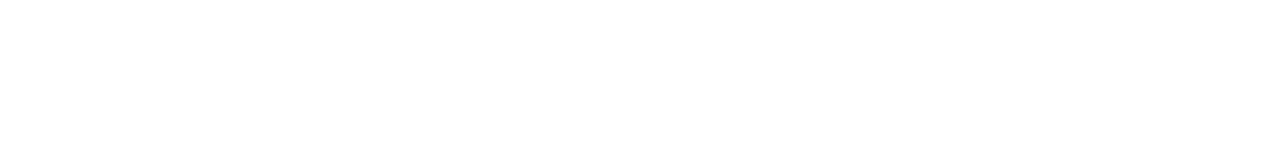
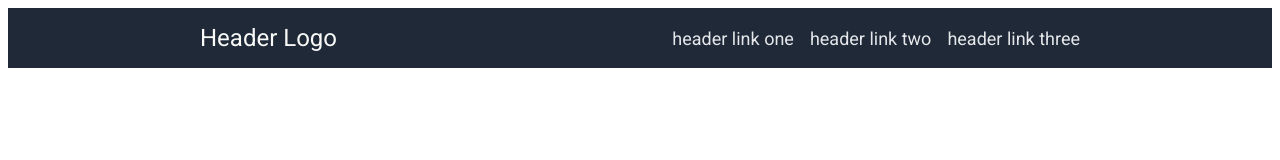
Before and after one commit to mdavison35/landing-page, a plain HTML site: page index.html in a window 1280 px wide. Drawn offline with Linux system fonts and the light colour scheme.

Commit message:
Add and style content for header of index.html
Prior to this change, the header was an empty div. This change adds
the header logo and three header links. It adds background-color,
font and text color and spaces the items.

```diff
--- a/index.html
+++ b/index.html
@@ -4,9 +4,20 @@
     <meta charset="UTF-8" />
     <title>Landing Page</title>
     <link rel="stylesheet" href="./style.css" />
+    <link
+      href="https://fonts.googleapis.com/css?family=Roboto"
+      rel="stylesheet"
+    />
   </head>
   <body>
-    <div class="header"></div>
+    <div class="header">
+      <div class="logo">Header Logo</div>
+      <div class="hero-secondary header-links">
+        <div>header link one</div>
+        <div>header link two</div>
+        <div>header link three</div>
+      </div>
+    </div>
     <div class="content-1"></div>
     <div class="content-2"></div>
     <div class="content-3"></div>
--- a/style.css
+++ b/style.css
@@ -0,0 +1,27 @@
+body {
+  font-family: Roboto, serif;
+}
+
+.header {
+  background-color: #1f2937;
+  display: flex;
+  justify-content: space-between;
+  align-items: center;
+  padding: 16px 192px;
+}
+
+.logo {
+  font-size: 24px;
+  color: #f9faf8;
+}
+
+.header-links {
+  display: flex;
+  justify-content: space-evenly;
+  gap: 16px;
+}
+
+.hero-secondary {
+  font-size: 18px;
+  color: #e5e7eb;
+}
```
